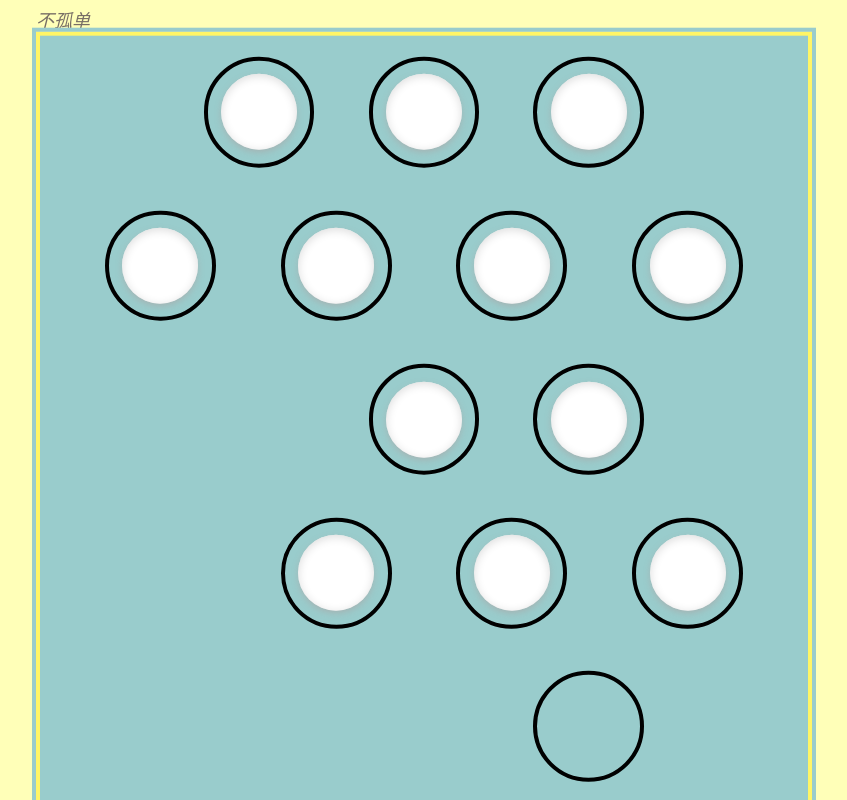
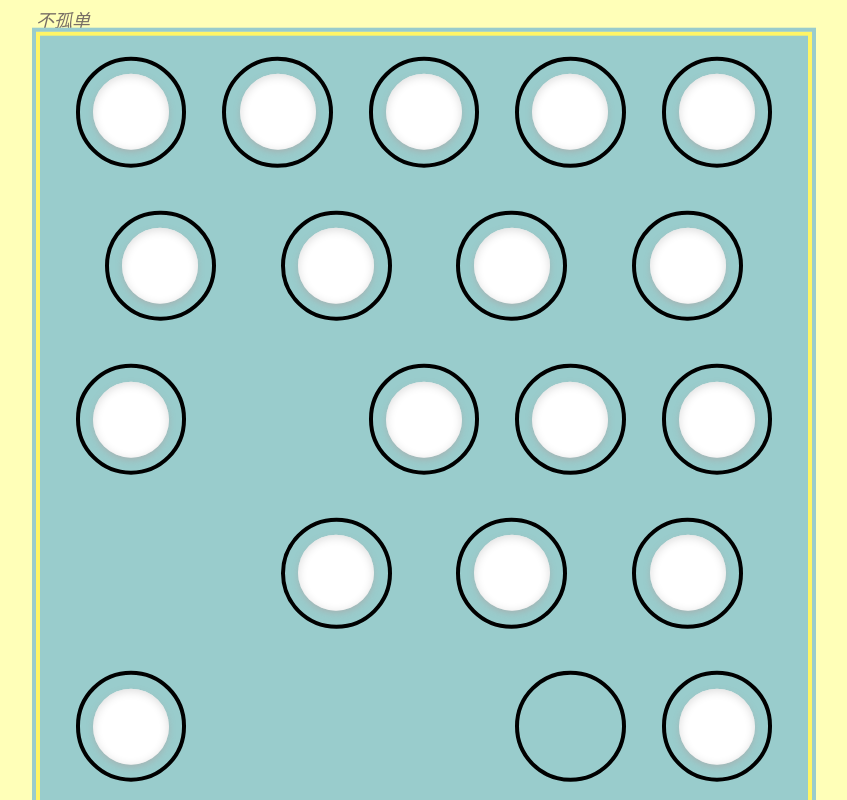
Before and after one commit to yanqzsu/single, an Angular app in the folder single-app/: page / in a window 1280 px wide. Shown: the top 800 px of the page, without its empty margins (216-1063 px from the left). Built offline with nearby package versions, Linux system fonts and the light colour scheme.

Commit message:
init half hole

```diff
--- a/single-app/src/app/app.component.html
+++ b/single-app/src/app/app.component.html
@@ -23,19 +23,8 @@
 
   <div class="game-container">
     <div class="grid-container">
-      <div
-        class="grid-row"
-        *ngFor="let row of borderStatus; index as i; odd as odd; even as even"
-      >
-        <app-hole
-          *ngIf="
-            (boardType === Board_Type.triangularOdd && odd) ||
-            (boardType === Board_Type.triangularEven && even)
-          "
-          class="half"
-          [hole]="{ type: -1, status: 0 }"
-        ></app-hole>
-        <ng-container *ngFor="let grid of row; index as j; even as even">
+      <div class="grid-row" *ngFor="let row of borderStatus; index as i">
+        <ng-container *ngFor="let grid of row; index as j">
           <app-hole
             [hole]="borderStatus[i][j]"
             (mousedown)="startMove($event, i, j)"
@@ -44,14 +33,6 @@
             (touchend)="endMove($event, i, j)"
           ></app-hole>
         </ng-container>
-        <app-hole
-          *ngIf="
-            (boardType === Board_Type.triangularOdd && odd) ||
-            (boardType === Board_Type.triangularEven && even)
-          "
-          class="half"
-          [hole]="{ type: -1, status: 0 }"
-        ></app-hole>
       </div>
     </div>
   </div>
--- a/single-app/src/app/app.component.ts
+++ b/single-app/src/app/app.component.ts
@@ -57,16 +57,16 @@ export class AppComponent implements OnInit {
   }
 
   startMove(event: TouchEvent | MouseEvent, row?: number, col?: number) {
-    if (row !== undefined && row >= 0 && col !== undefined && col >= 0) {
-      const selectHole = this.borderStatus[row][col];
-      if (selectHole.type > 0) {
-        this.selectedPosition = {
-          col: col,
-          row: row,
-        };
+    if (row !== undefined && col !== undefined) {
+      const position = {
+        col,
+        row,
+      };
+      if (!this.boardService.board.isOutrange(position)) {
+        this.selectedPosition = position;
       }
     }
-    if (this.selectedPosition.col < 0 && this.selectedPosition.row < 0) {
+    if (this.boardService.board.isOutrange(this.selectedPosition)) {
       return;
     }
     if (
--- a/single-app/src/app/board.service.ts
+++ b/single-app/src/app/board.service.ts
@@ -77,11 +77,11 @@ export class BoardService {
 
   triangleBoard3 = new Board(
     [
-      [1, 1, 1],
+      [-0.5, 1, 1, 1, -0.5],
       [1, 1, 1, 1],
-      [-1, 1, 1],
+      [-0.5, -1, 1, 1, -0.5],
       [-1, 1, 1, 1],
-      [-1, -1, 0],
+      [-0.5, -1, -1, 0, -0.5],
     ],
     BoardType.triangularEven
   );
--- a/single-app/src/app/type.ts
+++ b/single-app/src/app/type.ts
@@ -15,6 +15,7 @@ export interface Hole {
 }
 
 export enum HoleType {
+  'half' = -0.5,
   'none' = -1,
   'empty' = 0,
   'one' = 1,
@@ -84,7 +85,7 @@ export class Board {
     if (position.col < 0 || position.col > columnMax) {
       return true;
     }
-    return this.getHoleType(position) === HoleType.none;
+    return this.getHoleType(position) < 0;
   }
 
   getNeighborPosition(
```
